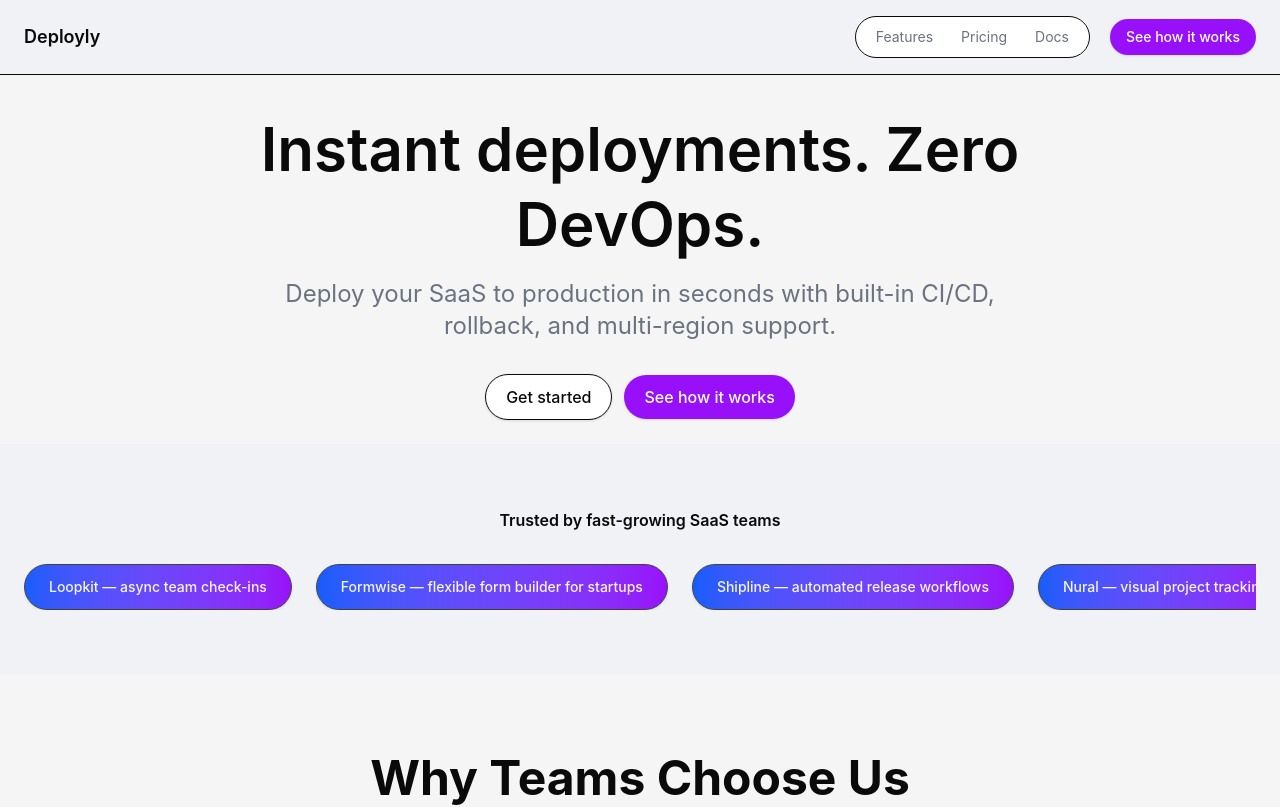
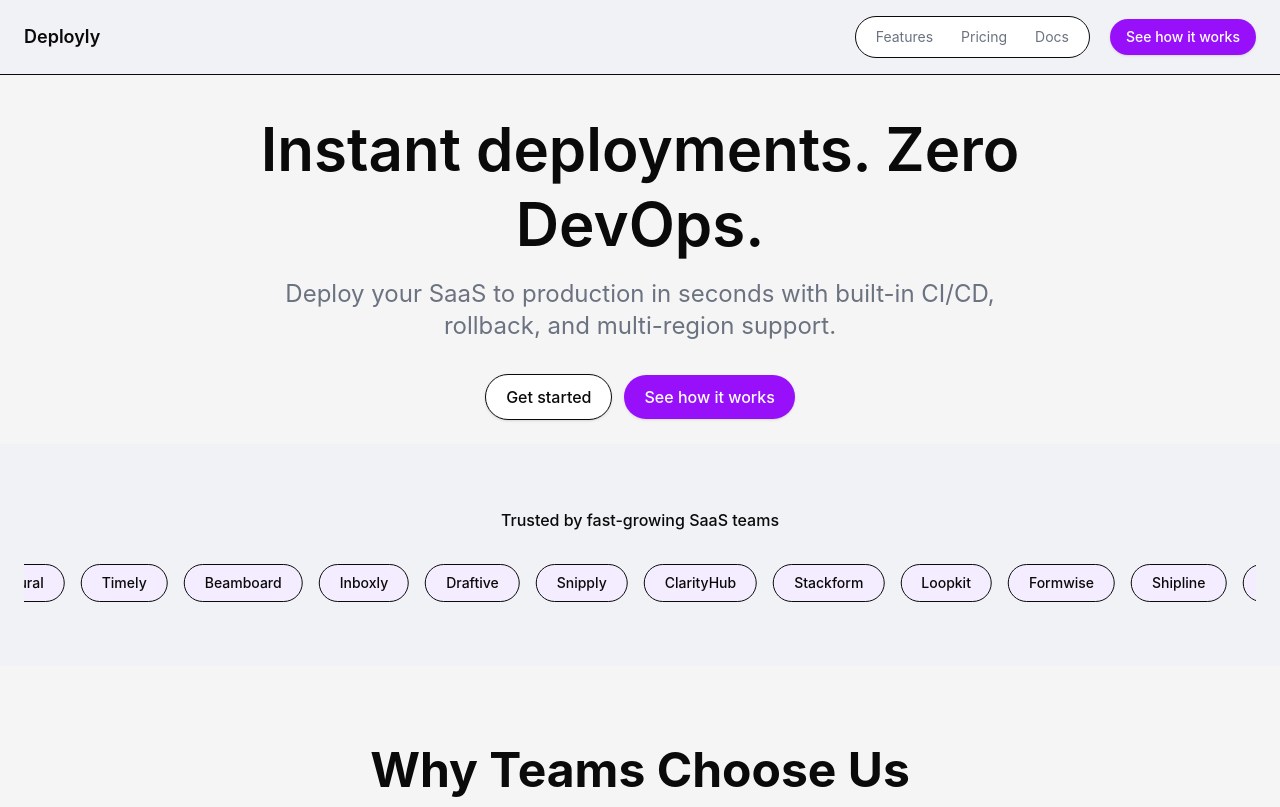
Before and after one commit to codewithshoaib-dev/Deployly, a React (Vite) app: page / in a window 1280 px wide. Shown: the top 807 px of the page. Built offline with nearby package versions, Linux system fonts and the light colour scheme.

Commit message:
implement css marquee for social proof with pause-on-hover and tokenized styles

```diff
--- a/src/components/SocialProofSection.tsx
+++ b/src/components/SocialProofSection.tsx
@@ -1,44 +1,28 @@
-
-import { useRef } from "react";
-
 const brands = [
-  "Loopkit — async team check-ins",
-  "Formwise — flexible form builder for startups",
-  "Shipline — automated release workflows",
-  "Nural — visual project tracking",
-  "Timely — lightweight scheduling for teams",
-  "Beamboard — live dashboards for SaaS metrics",
-  "Inboxly — shared team inbox made simple",
-  "Draftive — collaborative docs for product teams",
-  "Snipply — save and reuse code snippets",
-  "ClarityHub — focused internal communication",
-  "Stackform — customizable internal tools",
+  "Loopkit",
+  "Formwise",
+  "Shipline",
+  "Nural",
+  "Timely",
+  "Beamboard",
+  "Inboxly",
+  "Draftive",
+  "Snipply",
+  "ClarityHub",
+  "Stackform",
 ];
 
 export default function SocialProof() {
-  const containerRef = useRef(null);
-  const trackRef = useRef(null);
-
-
-
-
   return (
-    <section className="py-16 px-6 overflow-hidden bg-background">
-      <p className="text-base text-foreground font-semibold text-center mb-8">
+    <section className="py-16 px-6 bg-background">
+      <p className="text-base text-foreground font-medium text-center mb-8">
         Trusted by fast-growing SaaS teams
       </p>
 
-      <div className="relative w-full overflow-hidden" ref={containerRef}>
-        <div
-          className="flex gap-6 whitespace-nowrap"
-          ref={trackRef}
-          style={{ willChange: "transform" }}
-        >
+      <div className="marquee">
+        <div className="marquee__track">
           {[...brands, ...brands].map((brand, i) => (
-            <span
-              key={i}
-              className="inline-block px-6 py-3 bg-linear-to-r from-blue-600 to-purple-600 text-neutral-100 rounded-full text-sm font-medium border border-neutral-700 text-center hover:scale-105 transition-transform shadow-sm"
-            >
+            <span key={i} className="brand-pill">
               {brand}
             </span>
           ))}
--- a/src/index.css
+++ b/src/index.css
@@ -6,9 +6,12 @@
     --primary: #9810fa;
 
   --muted: #6b7280;              /* secondary text */
-  --border: ##d1d5db ;             /* subtle borders */
+  --border: ##d1d5db ;             /*  borders */
   --card: #ffffff;               /* surface for grouped UI */
   --primary-foreground: #ffffff;
+
+ --pill-bg: #f4ecff;
+--pill-bg-hover: #ede0ff;
 }
 
 @theme inline {
@@ -34,7 +37,7 @@
     .section-subheading {
         @apply text-lg text-neutral-800 mb-8;
     }
-
+/*  ___Toast.tsx__________ */
    .toast {
   @apply fixed top-19 left-1/2
          px-4 py-2 rounded-full
@@ -59,4 +62,46 @@
   transform: translate(-50%, 0);
 }
 
+/* ___SocialProof_________ */
+
+.marquee {
+    @apply relative overflow-hidden w-full;
+  }
+
+  .marquee__track {
+    @apply flex items-center gap-4 whitespace-nowrap;
+
+    width: max-content;
+    animation: marquee-scroll 20s linear infinite;
+  }
+
+  /* Pause on hover OR keyboard focus */
+  .marquee:hover .marquee__track,
+  .marquee:focus-within .marquee__track {
+    animation-play-state: paused;
+  }
+
+  .brand-pill {
+    @apply px-5 py-2 rounded-full text-sm font-medium
+           text-foreground border border-border
+           transition-colors transition-transform;
+
+    background-color: var(--pill-bg);
+  }
+
+  .brand-pill:hover {
+    transform: translateX(-5%);
+
+    background-color: var(--pill-bg-hover);
+  }
+
 }
+
+@keyframes marquee-scroll {
+  from {
+    transform: translateX(0);
+  }
+  to {
+    transform: translateX(-50%);
+  }
+}
```
